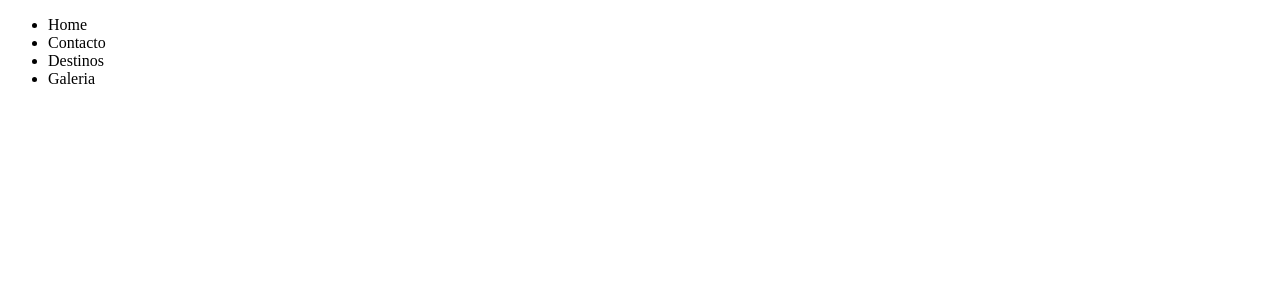
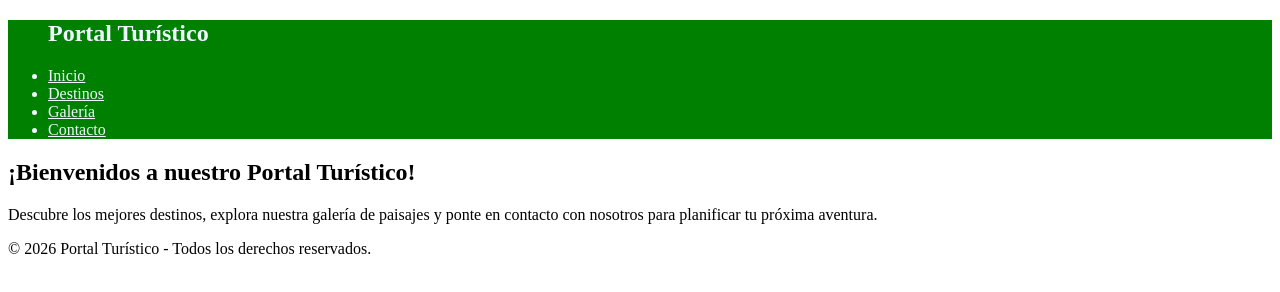
Before and after one commit to AntonyRst/Portal-Turistico, a plain HTML site: page index.html in a window 1280 px wide. Drawn offline with Linux system fonts and the light colour scheme.

Commit message:
se le agrego color a la pagina web

```diff
--- a/css/estilos.css
+++ b/css/estilos.css
@@ -0,0 +1,8 @@
+.navbar{
+    background-color:green;
+    color: aliceblue;
+}
+
+.navbar li a {
+    color: aliceblue;
+}
--- a/index.html
+++ b/index.html
@@ -1,26 +1,34 @@
 <!DOCTYPE html>
 <html lang="es">
 <head>
-    <meta charset="UTF-8">
-    <meta name="viewport" content="width=device-width, initial-scale=1.0">
-    <title>Home</title>
+  <meta charset="UTF-8">
+  <meta name="viewport" content="width=device-width, initial-scale=1.0">
+  <link rel="stylesheet" href="/css/estilos.css">
+  <title>Portal Turístico - Inicio</title>
 </head>
 <body>
-    <nav>
-        <ul>
-            <li>
-                <a>Home</a>
-            </li>
-            <li>
-               <a>Contacto</a>
-            </li>
-            <li>
-                <a>Destinos</a>
-            </li>
-            <li>
-                <a>Galeria</a>
-            </li>
-        </ul>
+  <header>
+    <nav class="navbar">
+      <ul>
+        <h1>Portal Turístico</h1>
+        <li><a href="index.html">Inicio</a></li>
+        <li><a href="destinos.html">Destinos</a></li>
+        <li><a href="galeria.html">Galería</a></li>
+        <li><a href="contacto.html">Contacto</a></li>
+      </ul>
     </nav>
+  </header>
+
+  <main>
+    <section>
+      <h2>¡Bienvenidos a nuestro Portal Turístico!</h2>
+      <p>Descubre los mejores destinos, explora nuestra galería de paisajes y ponte en contacto con nosotros para planificar tu próxima aventura.</p>
+    </section>
+  </main>
+
+  <footer>
+    <p>&copy; 2026 Portal Turístico - Todos los derechos reservados.</p>
+  </footer>
+
 </body>
 </html>
```
Also changed, not shown: 1 other file.
